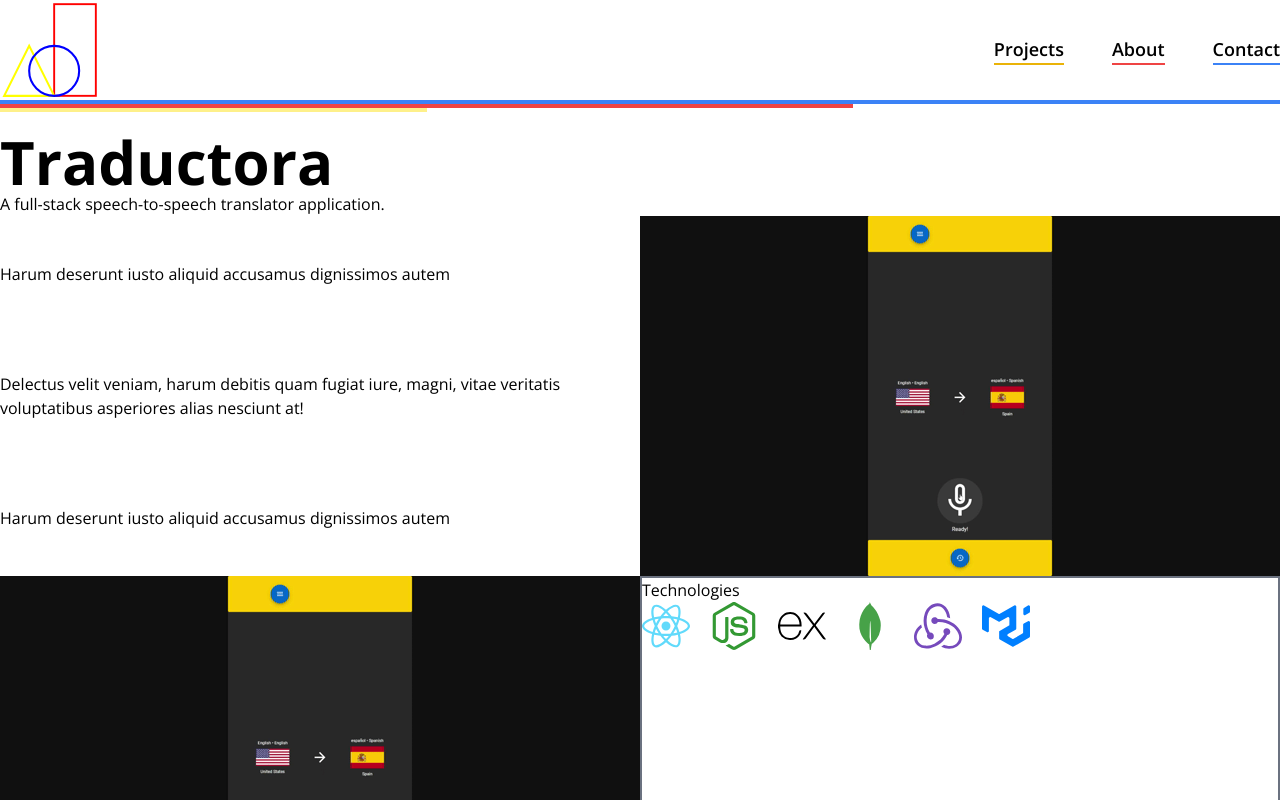
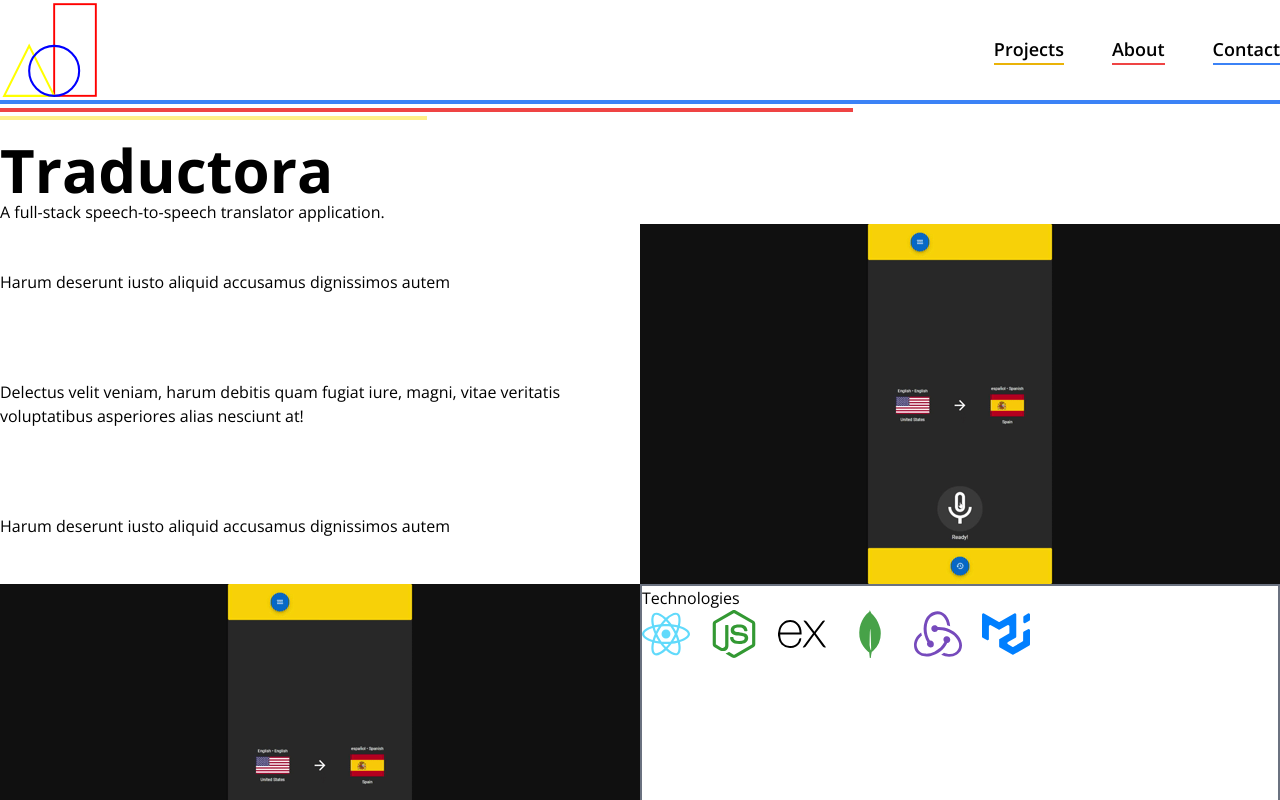
Before and after one commit to r0b4dams/portfolio, a Next.js app: page /projects/traductora in a window 1280 px wide. Shown: the top 800 px of the page. Built offline with nearby package versions, Linux system fonts and the light colour scheme.

Commit message:
added spacing to border divs

```diff
--- a/components/Header.tsx
+++ b/components/Header.tsx
@@ -5,9 +5,11 @@ const Header: React.FC = (): JSX.Element => {
     <>
       <header>
         <Nav />
-        <div className='h-1 bg-blue-500 w-full'></div>
-        <div className='h-1 bg-red-500 w-2/3'></div>
-        <div className='h-1 bg-yellow-200 w-1/3'></div>
+        <div className='space-y-1'>
+          <div className='h-1 bg-blue-500 w-full'></div>
+          <div className='h-1 bg-red-500 w-2/3'></div>
+          <div className='h-1 bg-yellow-200 w-1/3'></div>
+        </div>
       </header>
     </>
   );
```
